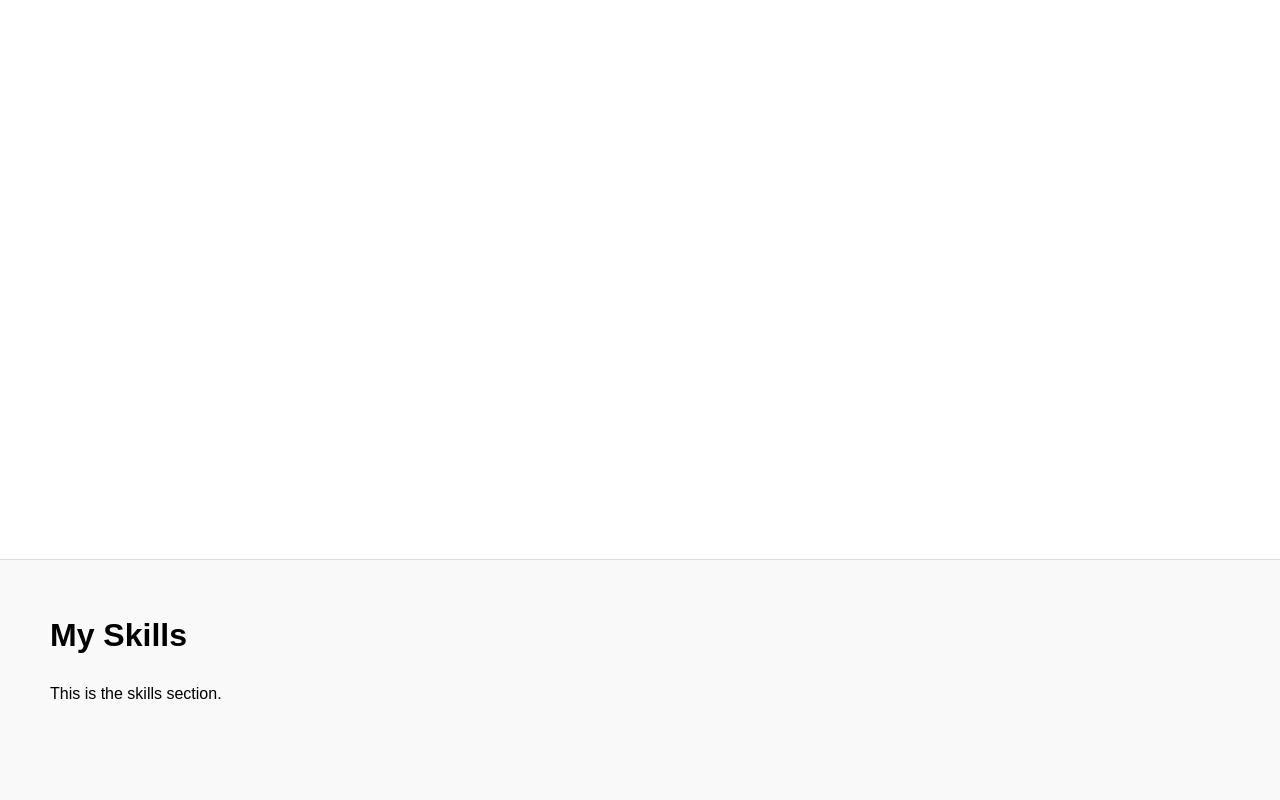
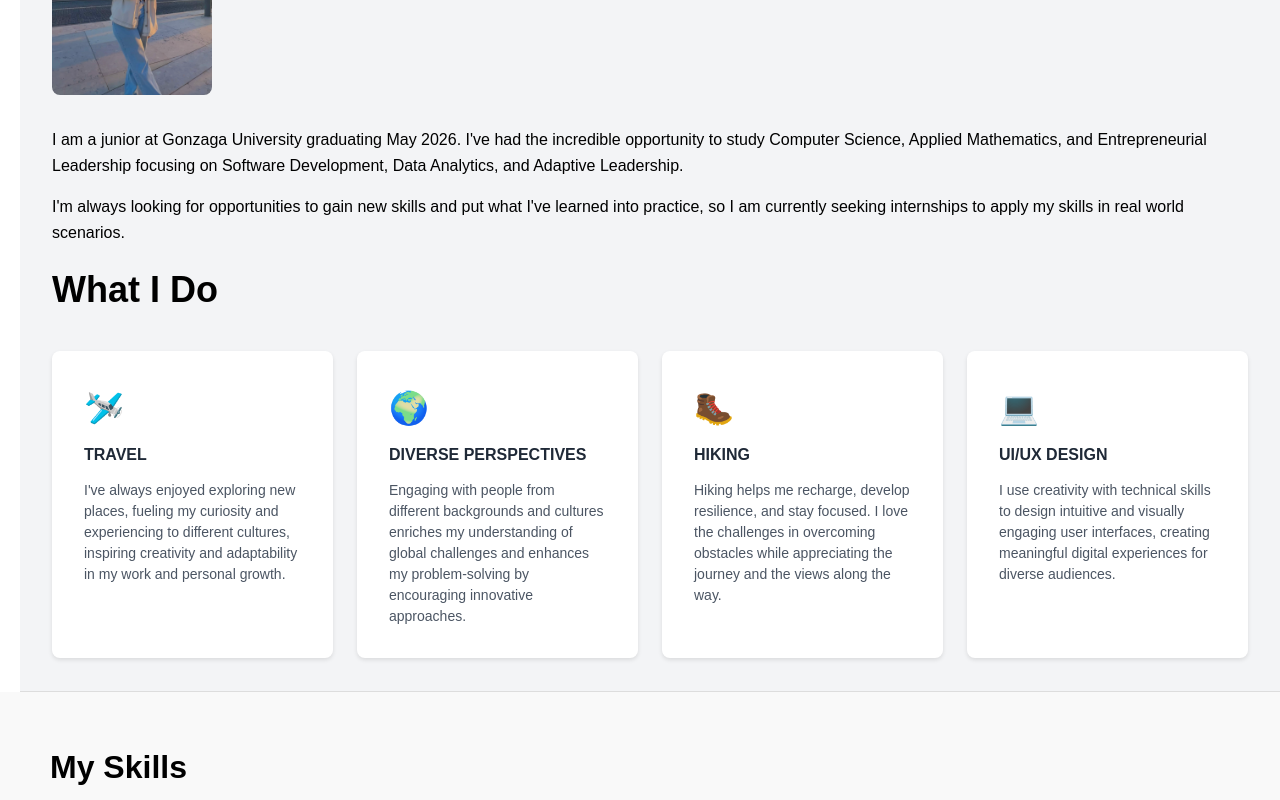
Before and after one commit to maurasweeney1/portfolio, a React (Create React App) app: page / in a window 1280 px wide. Shown: the part 1040-1840 px from the top of the page. Built offline with nearby package versions, Linux system fonts and the light colour scheme.

Commit message:
about section info and styling

```diff
--- a/src/App.css
+++ b/src/App.css
@@ -93,7 +93,7 @@ body {
 
 /* Sections */
 section {
-  height: 100vh;
+  min-height: 100vh;
   padding: 50px;
   background: #ffffff;
   border-bottom: 1px solid #ddd;
@@ -190,8 +190,7 @@ h2 {
 
 .section-title {
   position: absolute;
-  left: 20px;
-  top: 50%;
+  left: 28px;
   white-space: nowrap;
   background: #fff;
   padding: 4px 8px;
@@ -221,13 +220,14 @@ h2 {
   transform: translateX(-50%);
   width: 4px;
   background: #007acc;
-  height: 100vh; /* 100% */
+  height: 100vh;
   z-index: -1;
 }
 
 .section-marker:not(.active)+.section-marker.active::before {
   display: none;
 }
+
 
 @media (prefers-reduced-motion: reduce) {
   .slide-in {
@@ -253,3 +253,114 @@ h2 {
     opacity: 0;
   }
 }
+
+
+/* About Section */
+.about-section {
+  padding: 0;
+  background-color: #f3f4f6;
+  margin-left: 20px;
+}
+
+.about-container {
+  width: 100%;
+  max-width: 1400px;
+  margin: 0 auto;
+  padding: 2rem;
+}
+
+.about-header {
+  font-size: 2.25rem;
+  font-weight: bold;
+  margin-bottom: 2rem;
+}
+
+.about-content {
+  display: flex;
+  gap: 3rem;
+  align-items: flex-start;
+}
+
+.about-intro {
+  flex: 1;
+  display: flex;
+  flex-direction: column;
+  gap: 2rem;
+  margin-bottom: 0;
+}
+
+.about-image {
+  width: 10rem;
+  border-radius: 0.5rem;
+}
+
+.about-text {
+  flex: 1;
+}
+
+.about-text p {
+  margin-bottom: 1rem;
+}
+
+.about-skills {
+  flex: 1;
+}
+
+.about-grid {
+  display: grid;
+  grid-template-columns: repeat(2, 1fr);
+  gap: 1.5rem;
+  margin-top: 0;
+}
+
+.about-card {
+  background-color: white;
+  padding: 2rem;
+  border-radius: 0.5rem;
+  box-shadow: 0 2px 4px rgba(0, 0, 0, 0.1);
+  transition: transform 0.2s ease, box-shadow 0.2s ease;
+}
+
+.about-card:hover {
+  transform: translateY(-5px);
+  box-shadow: 0 4px 8px rgba(0, 0, 0, 0.15);
+}
+
+.card-icon {
+  font-size: 2rem;
+  margin-bottom: 0.5rem;
+}
+
+.card-title {
+  font-size: 1rem;
+  font-weight: bold;
+  color: #1f2937;
+  margin-bottom: 0.75rem;
+}
+
+.card-description {
+  color: #4b5563;
+  font-size: 0.875rem;
+  line-height: 1.5;
+}
+
+@media screen and (min-width: 1200px) {
+  .about-grid {
+    grid-template-columns: repeat(4, 1fr);
+  }
+}
+
+@media screen and (max-width: 1199px) {
+  .about-grid {
+    grid-template-columns: repeat(2, 1fr);
+    max-width: 800px;
+    margin: 0 auto;
+  }
+}
+
+@media screen and (max-width: 600px) {
+  .about-grid {
+    grid-template-columns: 1fr;
+    max-width: 400px;
+  }
+}
--- a/src/App.js
+++ b/src/App.js
@@ -1,5 +1,5 @@
 import "./App.css";
-import React, { useEffect, useState } from "react";
+import React, { useEffect, useState, useRef } from "react";
 import About from "./Components/About";
 import Skills from "./Components/Skills";
 import Projects from "./Components/Projects";
@@ -9,6 +9,8 @@ import Contact from "./Components/Contact";
 function App() {
   const [activeSection, setActiveSection] = useState("");
   const [progress, setProgress] = useState(0);
+  const [markerPositions, setMarkerPositions] = useState([]);
+  const progressContainerRef = useRef(null);
 
   const sections = [
     { id: "welcome", title: "Welcome" },
@@ -71,7 +73,6 @@ function App() {
       const windowHeight = window.innerHeight;
       const middle =
         absoluteElementTop - windowHeight / 2 + elementRect.height / 2;
-
       window.scrollTo({
         top: middle,
         behavior: "smooth",
--- a/src/Components/About/index.js
+++ b/src/Components/About/index.js
@@ -1,9 +1,74 @@
+import React from "react";
+import meInLisbon from "../../Assets/Images/meInLisbon.jpeg";
+
 const About = () => {
+  const aboutMe = [
+    {
+      icon: "🛩️",
+      title: "TRAVEL",
+      description:
+        "I've always enjoyed exploring new places, fueling my curiosity and experiencing to different cultures, inspiring creativity and adaptability in my work and personal growth.",
+    },
+    {
+      icon: "🌍",
+      title: "DIVERSE PERSPECTIVES",
+      description:
+        "Engaging with people from different backgrounds and cultures enriches my understanding of global challenges and enhances my problem-solving by encouraging innovative approaches.",
+    },
+    {
+      icon: "🥾",
+      title: "HIKING",
+      description:
+        "Hiking helps me recharge, develop resilience, and stay focused. I love the challenges in overcoming obstacles while appreciating the journey and the views along the way.",
+    },
+    {
+      icon: "💻",
+      title: "UI/UX DESIGN",
+      description:
+        "I use creativity with technical skills to design intuitive and visually engaging user interfaces, creating meaningful digital experiences for diverse audiences.",
+    },
+  ];
   return (
-    <section className="slide-in" id="about">
-      <h2>About Me</h2>
-      <p>This is the about section.</p>
+    <section id="about" className="about-section">
+      <div className="about-container">
+        <div className="slide-in">
+          <h2 className="about-header">About Me</h2>
+          <div className="about-content">
+            <div className="about-intro">
+              <img src={meInLisbon} alt="Image of me" className="about-image" />
+              <div className="about-text">
+                <p>
+                  I am a junior at Gonzaga University graduating May 2026. I've
+                  had the incredible opportunity to study Computer Science,
+                  Applied Mathematics, and Entrepreneurial Leadership focusing
+                  on Software Development, Data Analytics, and Adaptive
+                  Leadership.
+                </p>
+                <p>
+                  I'm always looking for opportunities to gain new skills and
+                  put what I've learned into practice, so I am currently seeking
+                  internships to apply my skills in real world scenarios.
+                </p>
+              </div>
+            </div>
+          </div>
+
+          <div className="about-skills slide-in">
+            <h3 className="about-header">What I Do</h3>
+            <div className="about-grid">
+              {aboutMe.map((about, index) => (
+                <div key={index} className="about-card">
+                  <div className="card-icon">{about.icon}</div>
+                  <h3 className="card-title">{about.title}</h3>
+                  <p className="card-description">{about.description}</p>
+                </div>
+              ))}
+            </div>
+          </div>
+        </div>
+      </div>
     </section>
   );
 };
+
 export default About;
```
Also changed, not shown: public/manifest.json.
